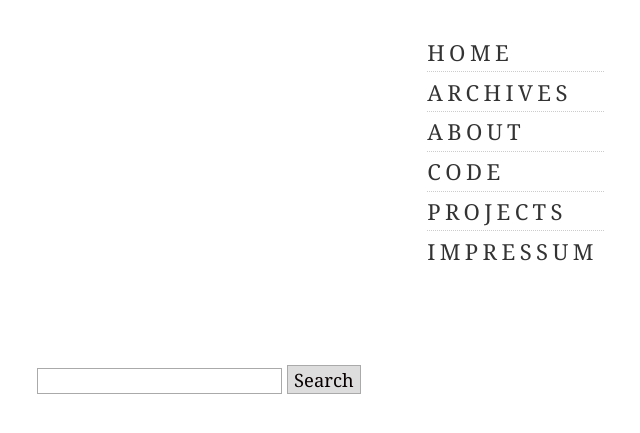
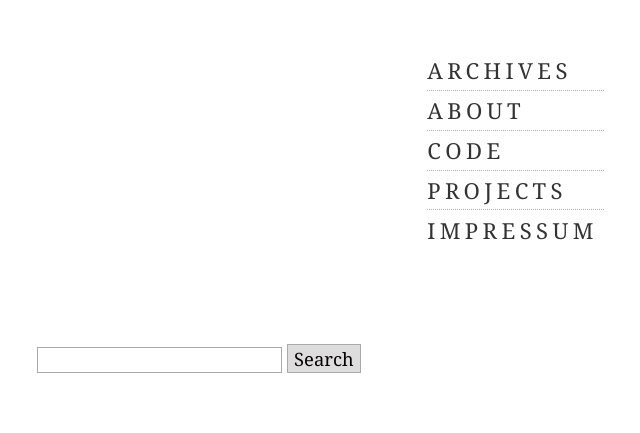
Before and after one commit to eugenkiss/Simblin, a Python web app: template simblin/templates/post.html in a window 1280 px wide. Shown: the top 433 px of the page, without its empty margins (441-1081 px from the left). Run offline with Jinja, Linux system fonts and the light colour scheme; the template is opened without the code that fills it, so the values that code supplies are empty; some libraries are stand-ins or nearby versions.

Commit message:
changed design and added header

```diff
--- a/simblin/static/blog.css
+++ b/simblin/static/blog.css
@@ -14,8 +14,8 @@ img {
 
 a {
     text-decoration: none;
-    color: #111;
-    border-bottom: 1px dotted #CCC;
+    color: black;
+    border-bottom: 1px dotted #ff8cb5;
 }
 
 a:hover {
@@ -93,9 +93,13 @@ label {
 }
 
 #header {
-    font-size: 2.5em;
-    text-transform: uppercase;
-    display: none;
+    font-size: 4.5em;
+    text-align: right;
+}
+
+#header a {
+    color: #333;
+    border: none;
 }
 
 #navigation {
@@ -122,7 +126,7 @@ label {
 #navigation li {
     list-style-type: none;
     text-transform: uppercase;
-    border-bottom: 1px dotted #CCC;
+    border-bottom: 1px dotted #ff8cb5;
     font-size: 1em;
     margin-bottom: 0.2em;
     padding-bottom: 0.2em;
@@ -178,8 +182,7 @@ label {
 }
 
 .post a {
-    border-bottom: 1px dotted #CCC;
-    color: #333;
+    /*color: #333;*/
 }
 
 .post a:hover {
--- a/simblin/templates/base.html
+++ b/simblin/templates/base.html
@@ -48,11 +48,10 @@
     </div>
     <div id="wrapper">
       <!-- Header -->
-      <h1 id=header>{{ config['BLOG_TITLE'] }}</h1>
+      <h1 id=header><a href="{{ url_for('main.show_posts') }}">{{ config['BLOG_TITLE'] }}</a></h1>
       <!-- Navigation -->
       <div id="navigation">
         <ul>
-          <li><a href="{{ url_for('main.show_posts') }}">Home</a></li>
           <li><a href="{{ url_for('main.show_archives') }}">Archives</a></li>
           <li><a href="{{ url_for('main.show_post', slug='about') }}">About</a></li>
           <li><a href="http://github.com/eugenkiss/">Code</a></li>
```
